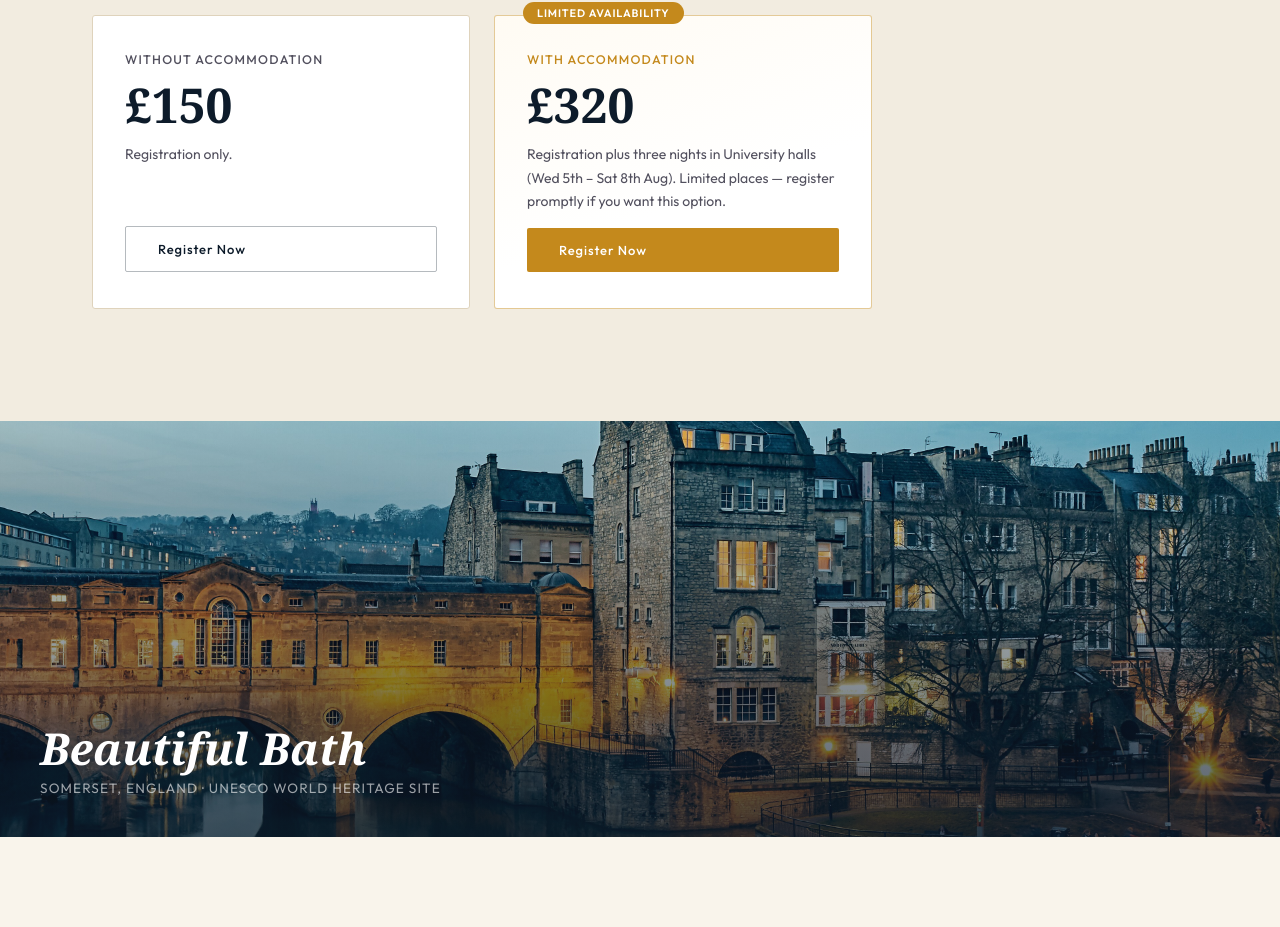
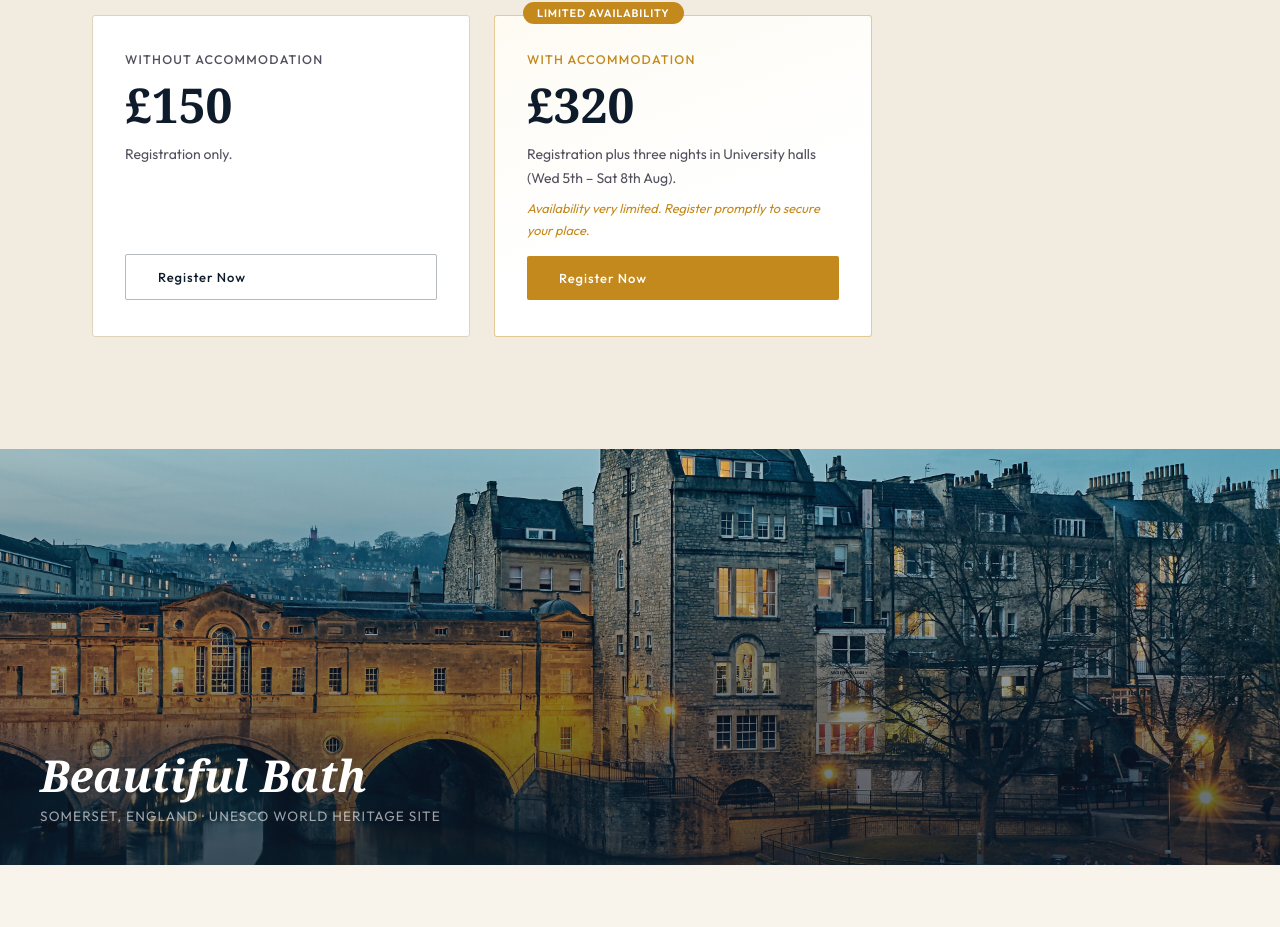
Before and after one commit to udlbook/BathMLSummerSchool, a React (Vite) app: page / in a window 1280 px wide. Shown: the part 4079-5006 px from the top of the page. Built offline with nearby package versions, Linux system fonts and the light colour scheme; a web font is replaced by a local one.

Commit message:
New message about accommodation

```diff
--- a/src/components/RegistrationSection.jsx
+++ b/src/components/RegistrationSection.jsx
@@ -19,8 +19,8 @@ const PRICES = [
   {
     label: 'With Accommodation',
     amount: '£320',
-    description:
-      'Registration plus three nights in University halls (Wed 5th – Sat 8th Aug). Limited places — register promptly if you want this option.',
+    description: 'Registration plus three nights in University halls (Wed 5th – Sat 8th Aug).',
+    note: 'Availability very limited.  Register promptly to secure your place.',
     featured: true,
   },
 ]
@@ -86,7 +86,12 @@ export default function RegistrationSection() {
               )}
               <p className="price-card__label">{price.label}</p>
               <p className="price-card__amount">{price.amount}</p>
-              <p className="price-card__description">{price.description}</p>
+              <p className="price-card__description">
+                {price.description}
+                {price.note && (
+                  <span className="price-card__note">{price.note}</span>
+                )}
+              </p>
               <a
                 href={REGISTER_URL}
                 className={`btn${price.featured ? ' btn--primary' : ' btn--outline-dark'}`}
--- a/src/styles/main.css
+++ b/src/styles/main.css
@@ -911,6 +911,14 @@ body {
   flex: 1;
 }
 
+.price-card__note {
+  display: block;
+  margin-top: 0.5rem;
+  font-size: 0.8rem;
+  font-style: italic;
+  color: var(--gold);
+}
+
 /* Outline button variant for light backgrounds */
 .btn--outline-dark {
   display: inline-flex;
```
